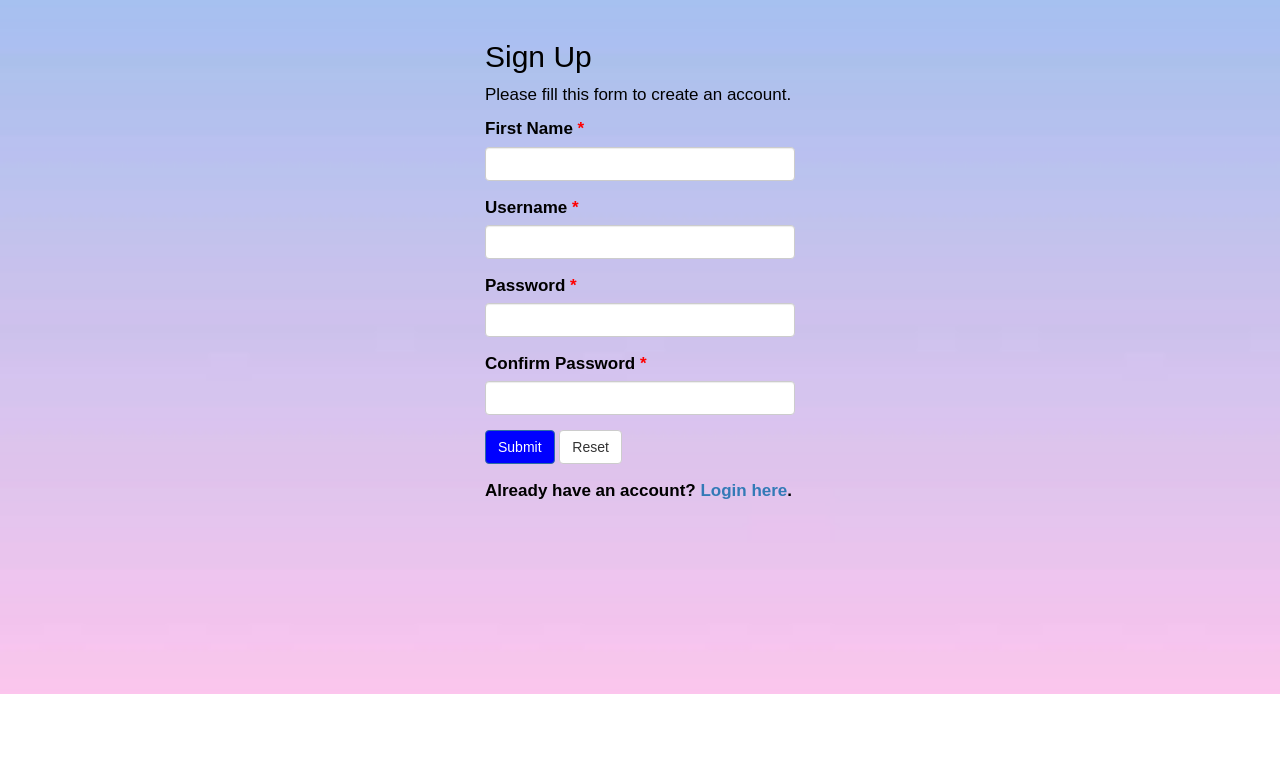
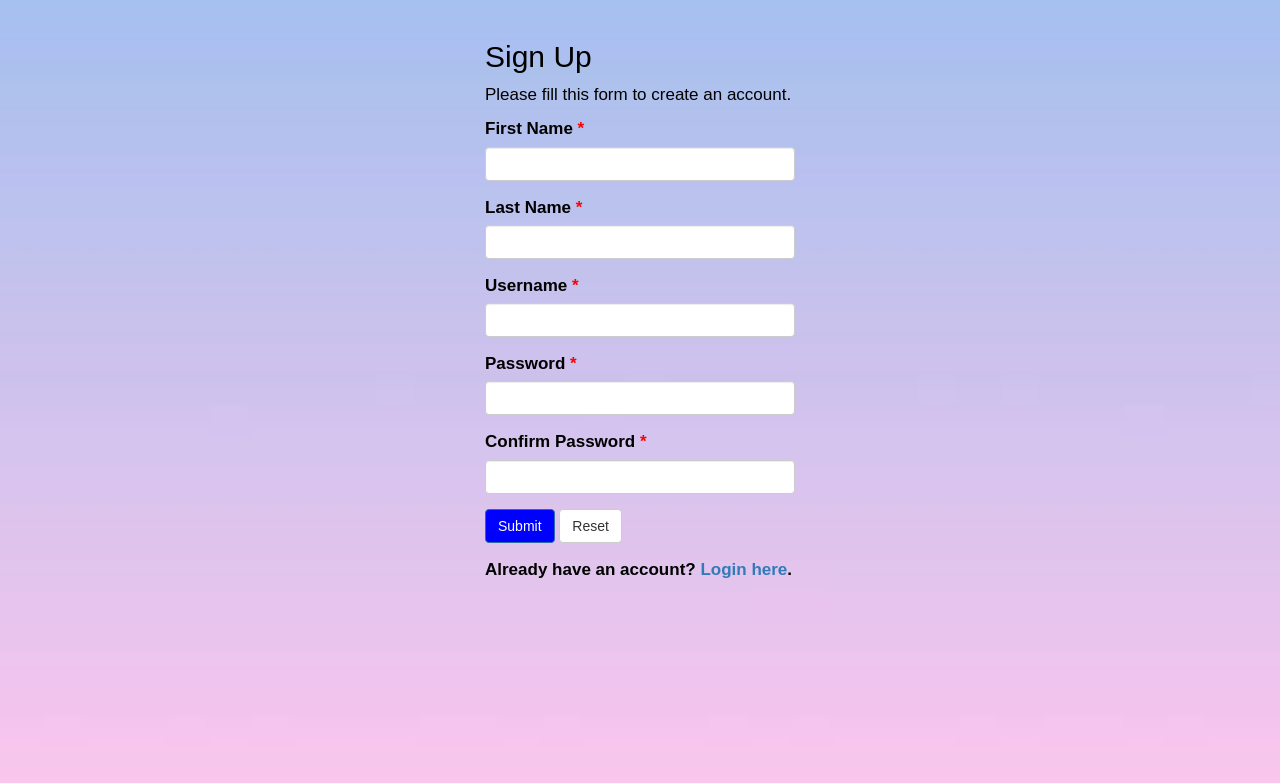
Before and after one commit to abhayruparel/CS-SEM7-BOOKSTORE, a PHP site: page /login/register.php in a window 1280 px wide. Shown: the top 783 px of the page. Run offline with PHP 8.4, Linux system fonts and the light colour scheme.

Commit message:
register: store admin_lname

```diff
--- a/bookstore/main/login/register.php
+++ b/bookstore/main/login/register.php
@@ -13,6 +13,11 @@ if ($_SERVER["REQUEST_METHOD"] == "POST") {
         $name_err = "Please enter your name.";
     } else {
         $name = trim($_POST["name"]);
+    }
+    if (empty(trim($_POST["lname"]))) {
+        $name_err = "Please enter your last name.";
+    } else {
+        $lname = trim($_POST["lname"]);
     }
 
     // Validate username
@@ -83,16 +88,17 @@ if ($_SERVER["REQUEST_METHOD"] == "POST") {
     if (empty($username_err) && empty($password_err) && empty($confirm_password_err)) {
 
         // Prepare an insert statement
-        $sql = "INSERT INTO admin_details(admin_fname, admin_mail, admin_passwd) VALUES(?,?,?)";
+        $sql = "INSERT INTO admin_details(admin_fname, admin_lname, admin_mail, admin_passwd) VALUES(?,?,?,?)";
 
         if ($stmt = mysqli_prepare($link, $sql)) {
             // Bind variables to the prepared statement as parameters
-            mysqli_stmt_bind_param($stmt, "sss", $param_name, $param_username, $param_password);
+            mysqli_stmt_bind_param($stmt, "ssss", $param_name, $param_lname, $param_username, $param_password);
 
             // Set parameters
             $param_username = encrypt_data($username);
             $param_password = encrypt_data($password);
             $param_name = $name;
+            $param_lname = $lname;
             //$param_password=password_hash($password, PASSWORD_DEFAULT); // Creates a password hash
 
             // Attempt to execute the prepared statement
@@ -154,6 +160,11 @@ if ($_SERVER["REQUEST_METHOD"] == "POST") {
                 <input type="text" name="name" class="form-control">
                 <span class="help-block"><?php echo $name_err; ?></span>
             </div>
+            <div class="form-group <?php echo (!empty($name_err)) ? 'has-error' : ''; ?>">
+                <label>Last Name <span class="star">*</span></label>
+                <input type="text" name="lname" class="form-control">
+                <span class="help-block"><?php echo $name_err; ?></span>
+            </div>
             <div class="form-group <?php echo (!empty($username_err)) ? 'has-error' : ''; ?>">
                 <label>Username <span class="star">*</span></label>
                 <input type="email" name="username" class="form-control">
```
